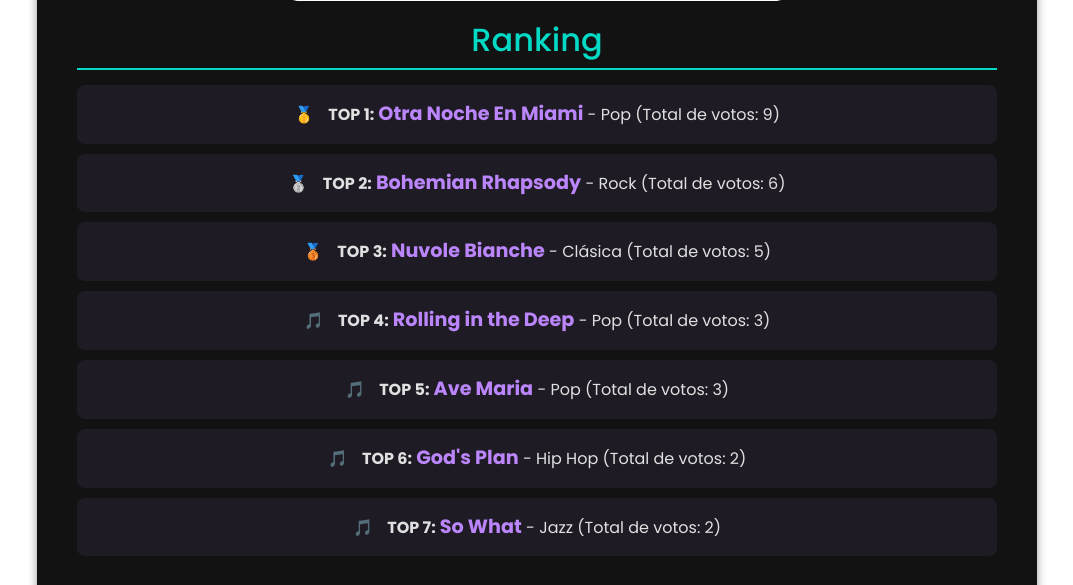
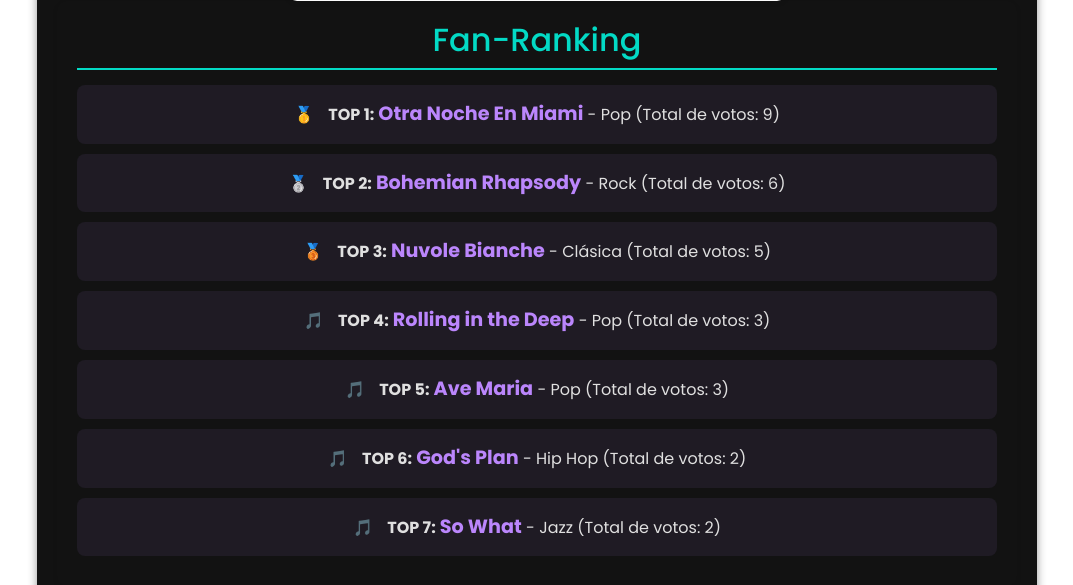
Before and after one commit to jonlaasa/Ing_Web_Top100, a Django app: page /es/formulario/ in a window 1280 px wide. Shown: the part 659-1244 px from the top of the page, without its empty margins (103-1176 px from the left). Run offline with Django 5.2, Linux system fonts and the light colour scheme; data comes from the database, SQL or seed files in the repository; both versions use the stored data as it was after the commit.

Commit message:
detalles

```diff
--- a/proyectoTop100/appTop100Django/templates/formulario.html
+++ b/proyectoTop100/appTop100Django/templates/formulario.html
@@ -37,7 +37,7 @@
 
 <section class="rankingVotos">
 <!-- Lista de canciones ordenadas por votos -->
-<h2>Ranking</h2>
+<h2>Fan-Ranking</h2>
 <ul>
     {% for cancion in top_canciones_voto %}
         <li class="rank-item">
```
Also changed, not shown: proyectoTop100/db.sqlite3.
